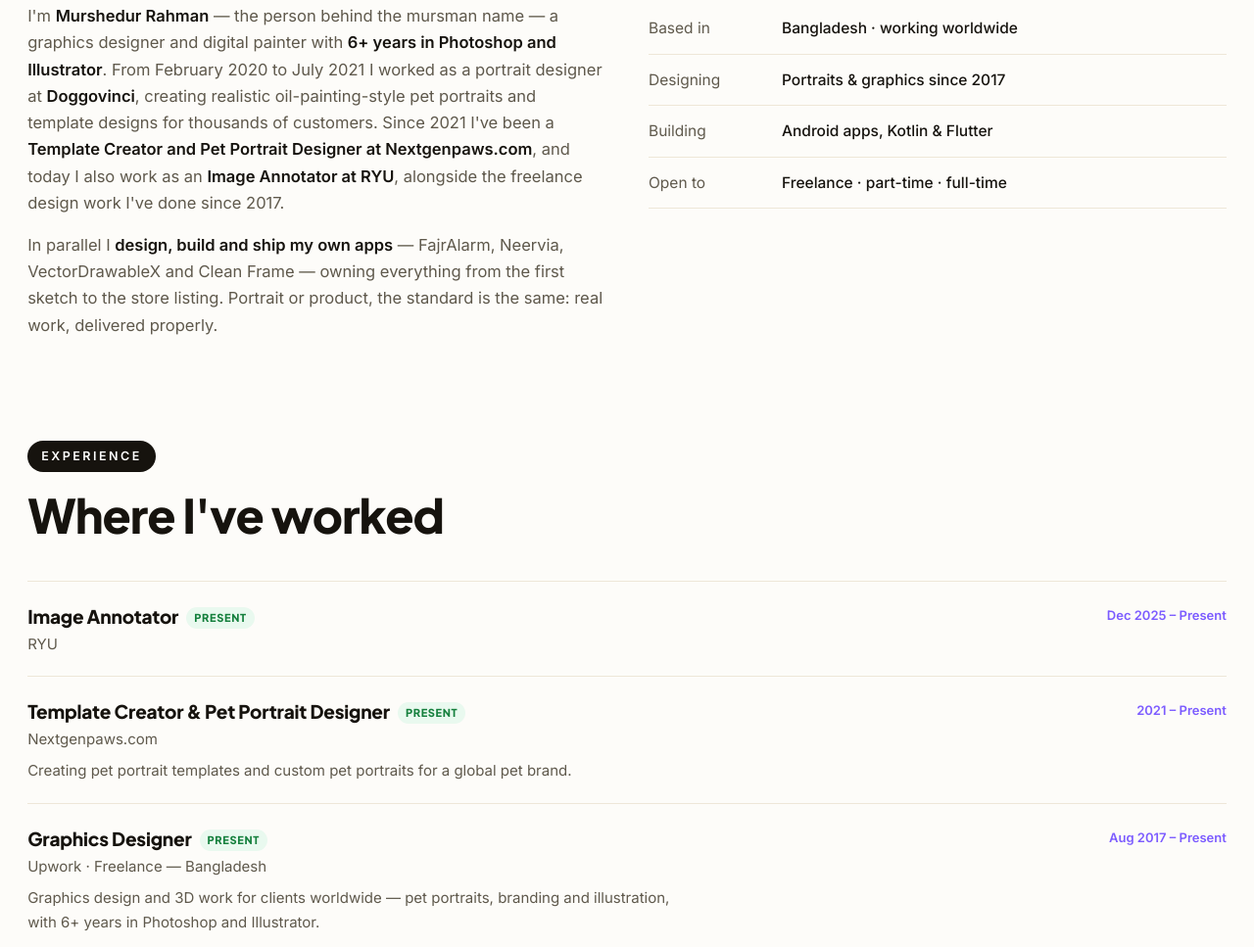
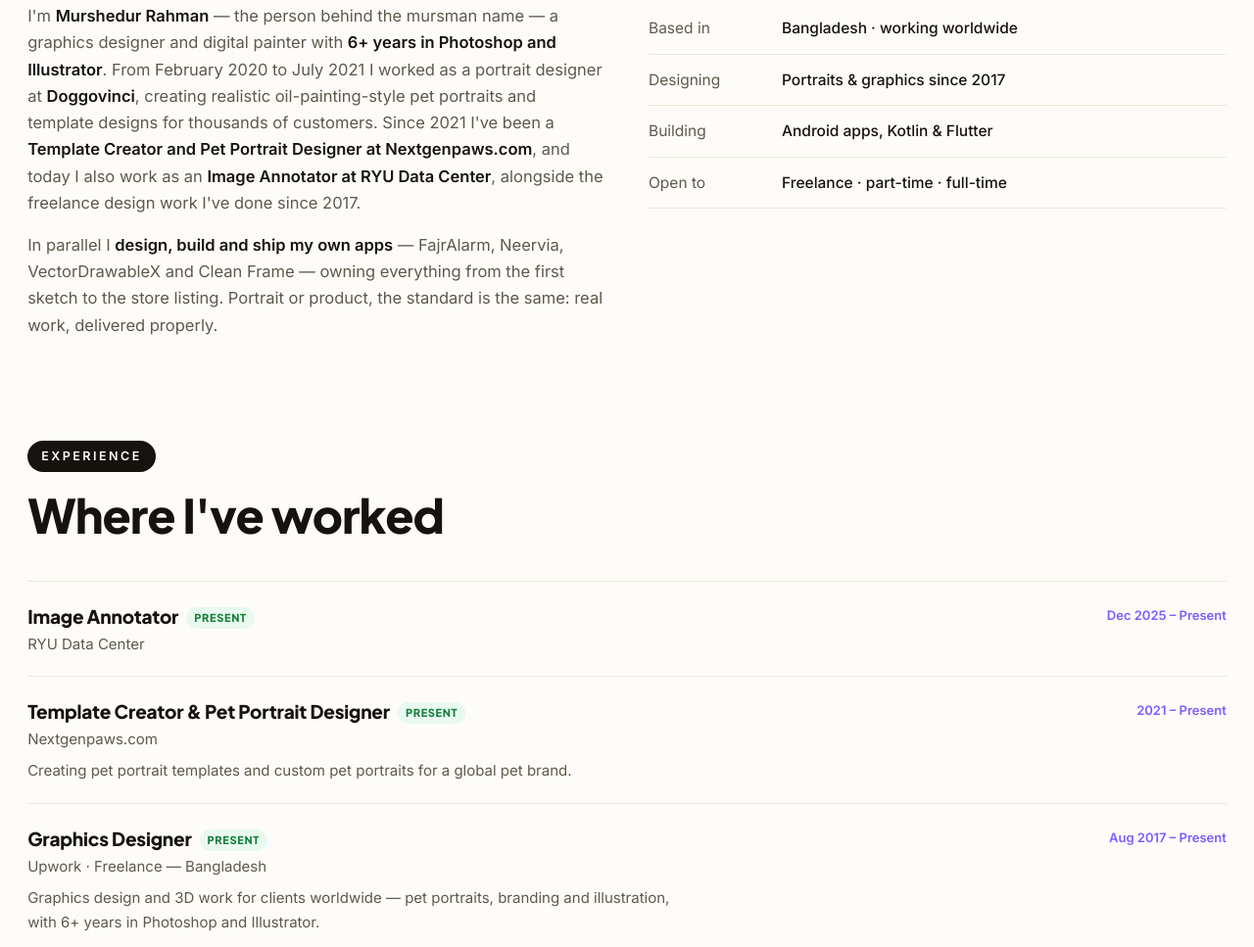
Before and after one commit to mursman/mursman.github.io, a plain HTML site: page index.html in a window 1280 px wide. Shown: the part 5060-6027 px from the top of the page at 98% size. Drawn offline with Linux system fonts and the light colour scheme.

Commit message:
Employer name: RYU Data Center

```diff
--- a/index.html
+++ b/index.html
@@ -391,7 +391,7 @@
     <p class="sintro"></p>
     <div class="about-grid">
       <div>
-        <p>I'm <b>Murshedur Rahman</b> — the person behind the mursman name — a graphics designer and digital painter with <b>6+ years in Photoshop and Illustrator</b>. From February 2020 to July 2021 I worked as a portrait designer at <b>Doggovinci</b>, creating realistic oil-painting-style pet portraits and template designs for thousands of customers. Since 2021 I've been a <b>Template Creator and Pet Portrait Designer at Nextgenpaws.com</b>, and today I also work as an <b>Image Annotator at RYU</b>, alongside the freelance design work I've done since 2017.</p>
+        <p>I'm <b>Murshedur Rahman</b> — the person behind the mursman name — a graphics designer and digital painter with <b>6+ years in Photoshop and Illustrator</b>. From February 2020 to July 2021 I worked as a portrait designer at <b>Doggovinci</b>, creating realistic oil-painting-style pet portraits and template designs for thousands of customers. Since 2021 I've been a <b>Template Creator and Pet Portrait Designer at Nextgenpaws.com</b>, and today I also work as an <b>Image Annotator at RYU Data Center</b>, alongside the freelance design work I've done since 2017.</p>
         <p>In parallel I <b>design, build and ship my own apps</b> — FajrAlarm, Neervia, VectorDrawableX and Clean Frame — owning everything from the first sketch to the store listing. Portrait or product, the standard is the same: real work, delivered properly.</p>
       </div>
       <dl class="facts">
@@ -411,7 +411,7 @@
     <p class="sintro"></p>
     <div class="exp-list">
       <div class="exp-row">
-        <div><h3>Image Annotator<span class="now">Present</span></h3><div class="co">RYU</div></div>
+        <div><h3>Image Annotator<span class="now">Present</span></h3><div class="co">RYU Data Center</div></div>
         <span class="when">Dec 2025 – Present</span>
       </div>
       <div class="exp-row">
```
